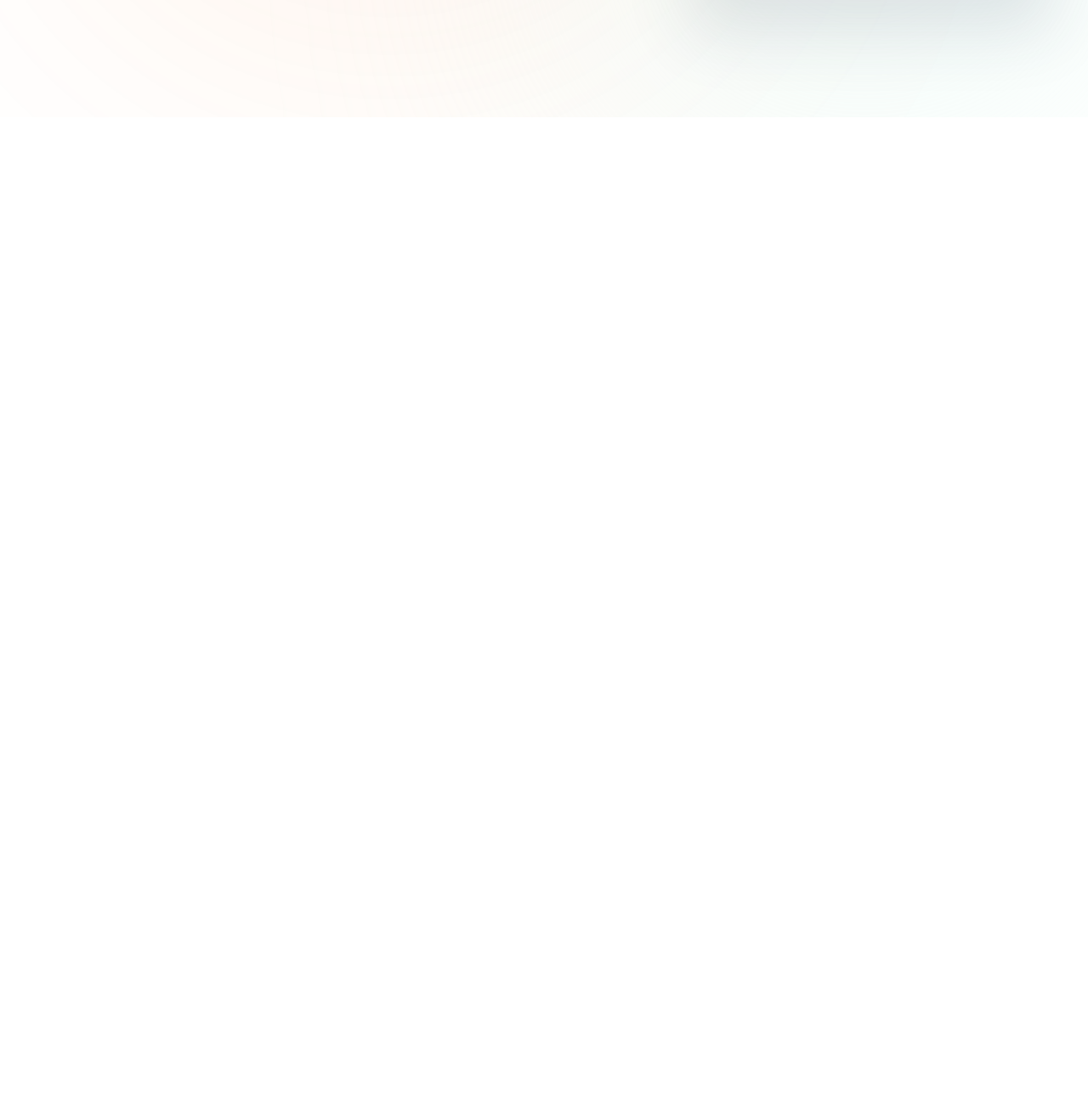
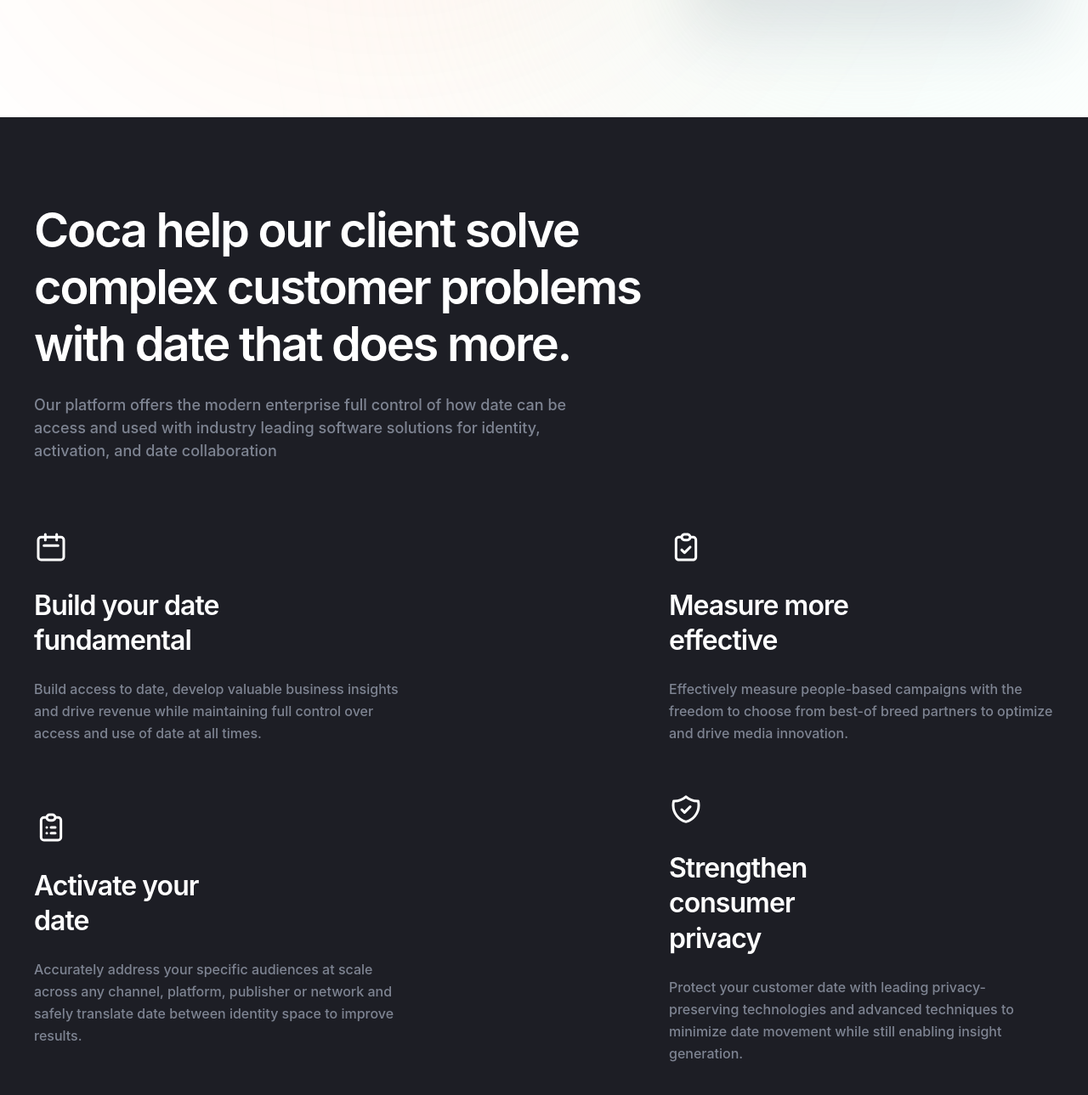
Before and after one commit to desaris/coca, a website built with Vite: page index.html in a window 1280 px wide. Shown: the part 759-2048 px from the top of the page at 85% size. Before the commit the page ends 897 px from the top, so only its background shows below. Built offline with nearby package versions, Linux system fonts and the light colour scheme; files whose address does not match are found by name.

Commit message:
Added overview section

```diff
--- a/index.html
+++ b/index.html
@@ -5,6 +5,7 @@
         <div class="overlay" data-burger="overlay"></div>
         <load src="/src/html/components/header.html" />
         <load src="/src/html/components/home/hero.html" />
+        <load src="/src/html/components/home/overview.html" />
         <script type="module" src="/src/js/main.js"></script>
     </body>
 </html>
--- /dev/null
+++ b/src/html/components/home/overview.html
@@ -0,0 +1,82 @@
+<section class="overview">
+    <div class="container">
+      <h2 class="overview__title heading-h2">
+        Coca help our client solve complex customer problems with date that does
+        more.
+      </h2>
+      <p class="overview__descr text-p-medium">
+        Our platform offers the modern enterprise full control of how date can be
+        access and used with industry leading software solutions for identity,
+        activation, and date collaboration
+      </p>
+      <ul class="overview__list">
+        <li class="overview__item">
+          <img
+            loading="lazy"
+            class="overview__item-icon"
+            src="./icons/calendar-icon.svg"
+            width="40"
+            height="40"
+            alt="Calendar icon"
+          />
+          <h3 class="overview__item-title heading-h5">
+            Build your date fundamental
+          </h3>
+          <p class="overview__item-descr text-p-default">
+            Build access to date, develop valuable business insights and drive
+            revenue while maintaining full control over access and use of date at
+            all times.
+          </p>
+        </li>
+        <li class="overview__item">
+          <img
+            loading="lazy"
+            class="overview__item-icon"
+            src="./icons/todo-icon.svg"
+            width="40"
+            height="40"
+            alt="Todo icon"
+          />
+          <h3 class="overview__item-title heading-h5">Measure more effective</h3>
+          <p class="overview__item-descr text-p-default">
+            Effectively measure people-based campaigns with the freedom to choose
+            from best-of breed partners to optimize and drive media innovation.
+          </p>
+        </li>
+        <li class="overview__item">
+          <img
+            loading="lazy"
+            class="overview__item-icon"
+            src="./icons/list-icon.svg"
+            width="40"
+            height="40"
+            alt="List icon"
+          />
+          <h3 class="overview__item-title heading-h5">Activate your date</h3>
+          <p class="overview__item-descr text-p-default">
+            Accurately address your specific audiences at scale across any
+            channel, platform, publisher or network and safely translate date
+            between identity space to improve results.
+          </p>
+        </li>
+        <li class="overview__item">
+          <img
+            loading="lazy"
+            class="overview__item-icon"
+            src="./icons/shield-icon.svg"
+            width="40"
+            height="40"
+            alt="List icon"
+          />
+          <h3 class="overview__item-title heading-h5">
+            Strengthen consumer privacy
+          </h3>
+          <p class="overview__item-descr text-p-default">
+            Protect your customer date with leading privacy-preserving
+            technologies and advanced techniques to minimize date movement while
+            still enabling insight generation.
+          </p>
+        </li>
+      </ul>
+    </div>
+  </section>
--- /dev/null
+++ b/src/public/scss/components/home/overview.scss
@@ -0,0 +1,88 @@
+.overview {
+    padding: 100px 0;
+    background-color: var(--black-bg-color);
+
+    @include tablet {
+      text-align: center;
+    }
+
+    @include mobile {
+      padding: 60px 0;
+    }
+
+    &__title {
+      margin-bottom: 24px;
+      max-width: 816px;
+      font-weight: 600;
+      letter-spacing: -0.04em;
+      color: #fff;
+    }
+
+    &__descr {
+      margin-bottom: 80px;
+      max-width: 660px;
+      font-weight: 500;
+      line-height: 150%;
+      color: var(--neutral-color-150);
+
+      @include tablet {
+        margin-bottom: 60px;
+      }
+
+      @include small-mobile {
+        margin-bottom: 50px;
+      }
+    }
+
+    &__list {
+      @include flex-all-between;
+      gap: 56px;
+      flex-wrap: wrap;
+
+      @include tablet {
+        gap: 40px;
+        flex-direction: column;
+        align-items: center;
+      }
+    }
+
+    &__item {
+      max-width: 453px;
+
+      &-icon,
+      &-title {
+        margin-bottom: 24px;
+
+        @include tablet {
+          margin-bottom: 18px;
+        }
+      }
+
+      &-title {
+        max-width: 262px;
+        font-weight: 600;
+        line-height: 131%;
+        letter-spacing: -0.03em;
+        color: #fff;
+
+        @include mobile {
+          max-width: 320px;
+        }
+      }
+
+      &-descr {
+        font-weight: 500;
+        line-height: 162%;
+        color: var(--neutral-color-150);
+      }
+    }
+
+    &__title,
+    &__descr,
+    &__item-title {
+      @include tablet {
+        margin-right: auto;
+        margin-left: auto;
+      }
+    }
+  }
--- a/src/public/scss/main.scss
+++ b/src/public/scss/main.scss
@@ -5,3 +5,4 @@
 // Components:
 @import './components/header';
 @import './components/home/hero';
+@import './components/home/overview';
```
Also changed, not shown: src/assets/icons/calendar-icon.svg (added), src/assets/icons/list-icon.svg (added), src/assets/icons/shield-icon.svg (added), src/assets/icons/todo-icon.svg (added).
